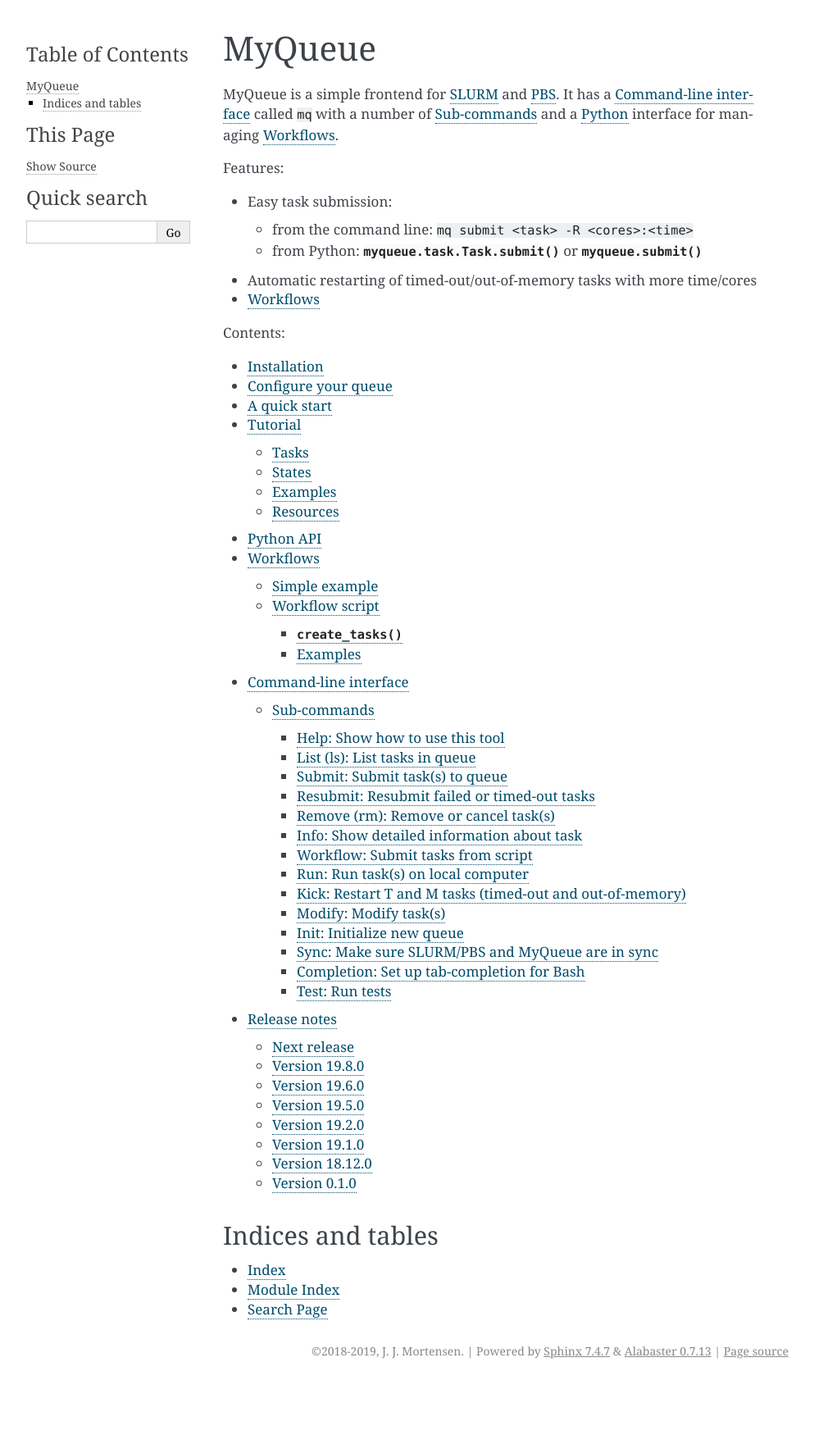
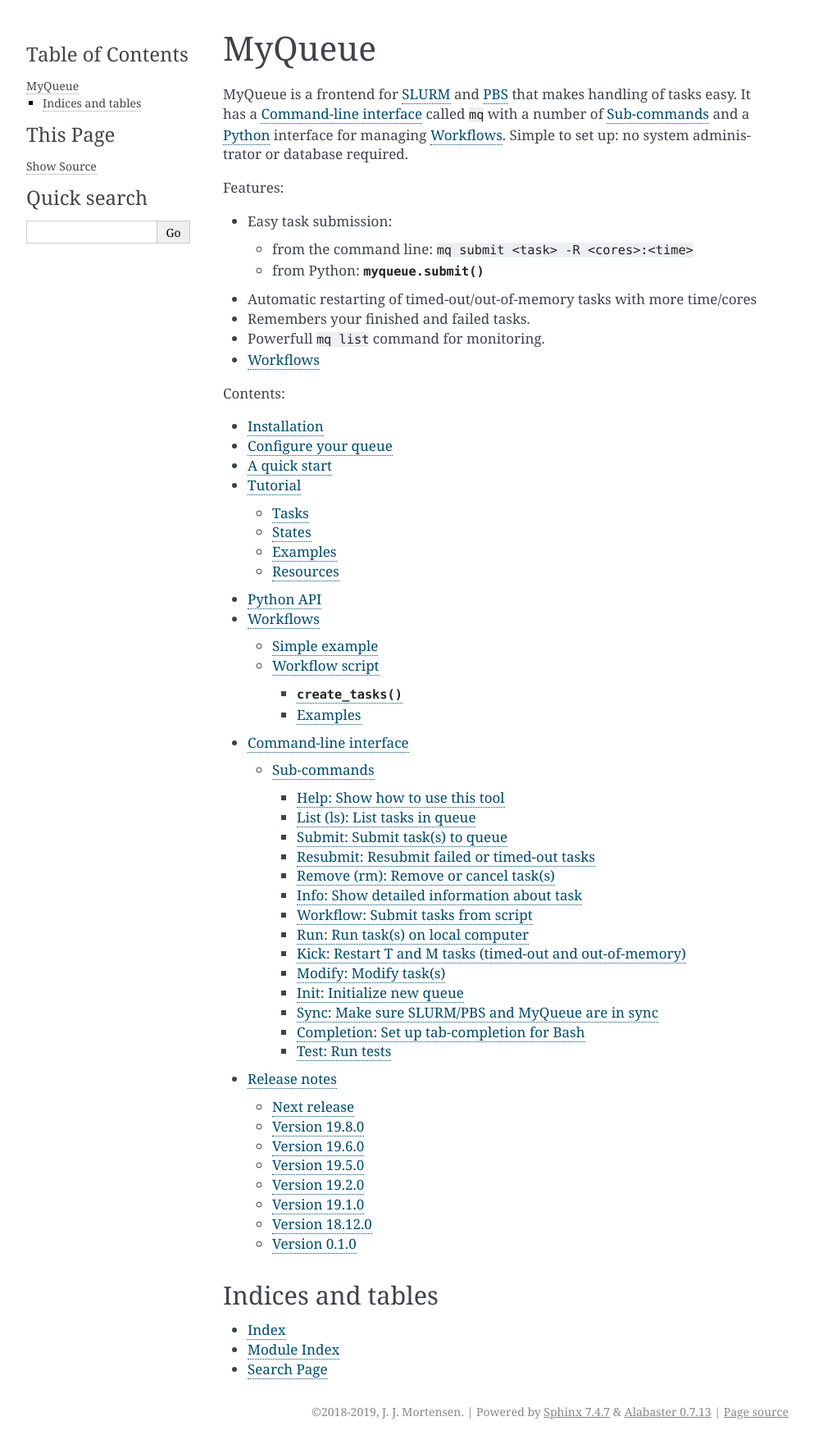
Before and after one commit to Yangxinsix/myqueue, a Sphinx documentation site: the page built from docs/index.rst, in a window 1280 px wide. Shown: the whole page at 82% size, without its empty margins (148-1141 px from the left). Built offline with Sphinx 7.4.7, drawn with Linux system fonts in a browser that asks for light colours; before the commit the page ends 1687 px from its top, so only the background shows below that.

Commit message:
Improve intro

```diff
--- a/docs/index.rst
+++ b/docs/index.rst
@@ -2,19 +2,23 @@
 MyQueue
 =======
 
-MyQueue is a simple frontend for SLURM_ and PBS_.  It has a :ref:`cli` called
-``mq`` with a number of :ref:`commands` and a Python_ interface for managing
-:ref:`workflows`.
+MyQueue is a frontend for SLURM_ and PBS_ that makes handling of tasks easy.
+It has a :ref:`cli` called ``mq`` with a number of :ref:`commands` and a
+Python_ interface for managing :ref:`workflows`.  Simple to set up: no system
+administrator or database required.
 
 Features:
 
 * Easy task submission:
 
   * from the command line: ``mq submit <task> -R <cores>:<time>``
-  * from Python: :meth:`myqueue.task.Task.submit` or
-    :func:`myqueue.submit`
+  * from Python: :func:`myqueue.submit`
 
 * Automatic restarting of timed-out/out-of-memory tasks with more time/cores
+
+* Remembers your finished and failed tasks.
+
+* Powerfull ``mq list`` command for monitoring.
 
 * :ref:`Workflows`
 
```
